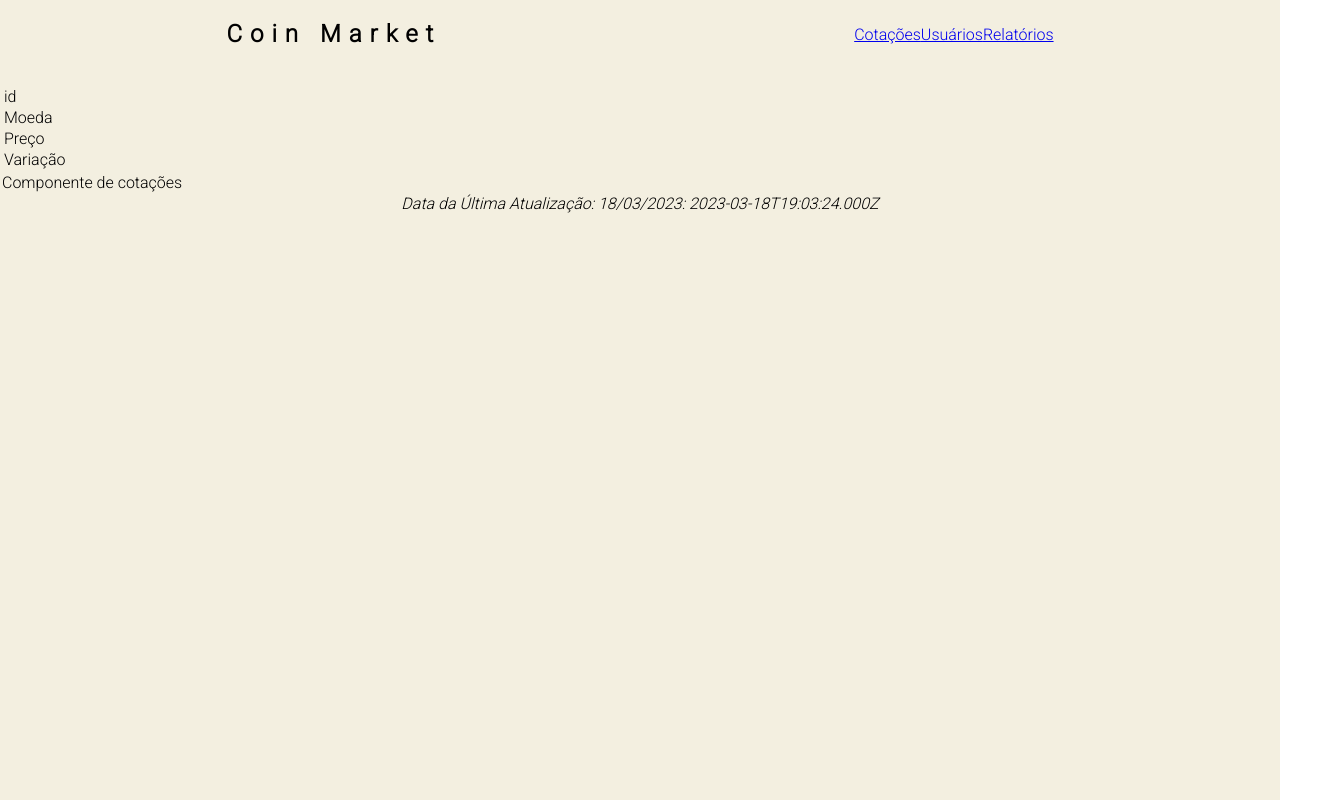
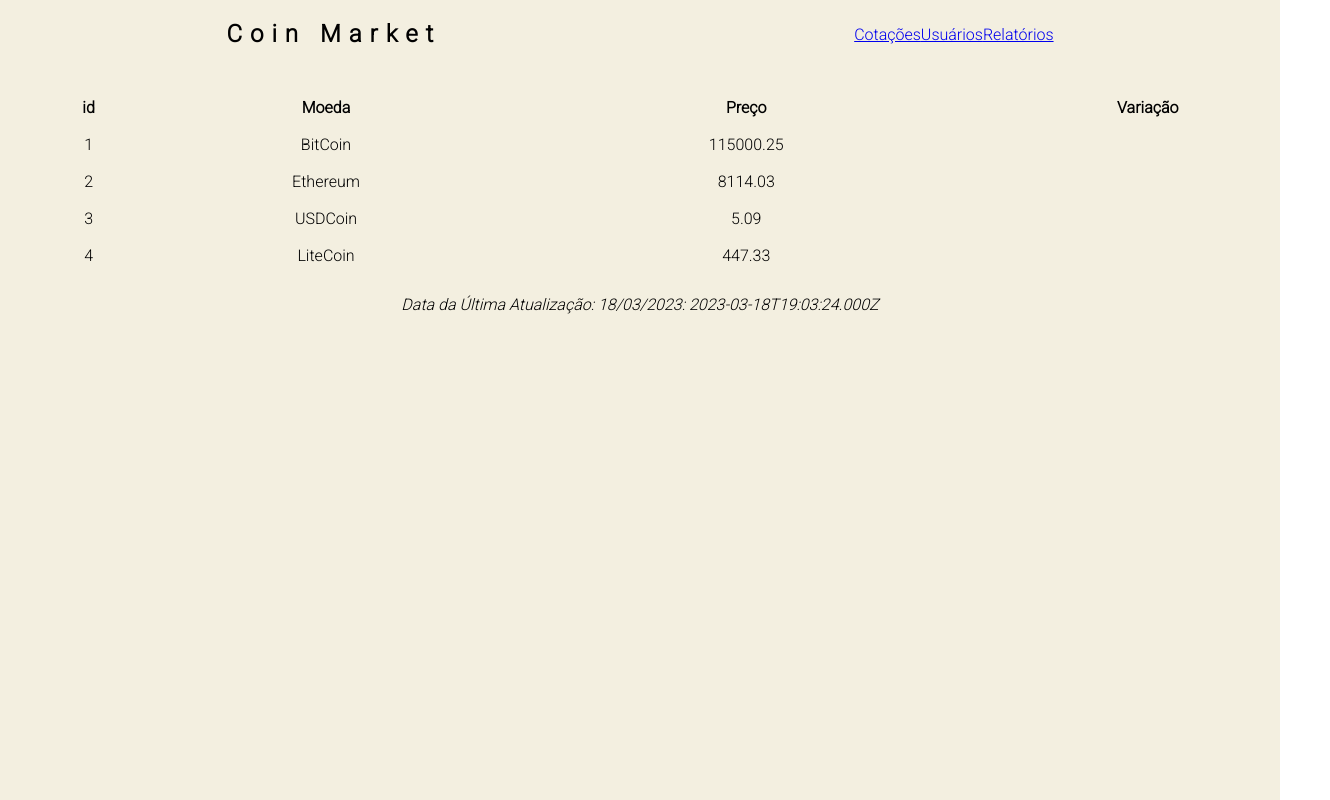
Before and after one commit to lenesignorelli/coinmarketlene, a React (Create React App) app: page / in a window 1280 px wide. Shown: the whole page, 1330 px wide, since content can reach past the window. Built offline with nearby package versions, Linux system fonts and the light colour scheme; a web font is replaced by a local one.

Commit message:
Implementa componentes Cotacoes e Coin

```diff
--- a/public/index.html
+++ b/public/index.html
@@ -24,7 +24,7 @@
       work correctly both with client-side routing and a non-root public URL.
       Learn how to configure a non-root public URL by running `npm run build`.
     -->
-    <title>React App</title>
+    <title>Página de Criptos</title>
   </head>
   <body>
     <noscript>You need to enable JavaScript to run this app.</noscript>
--- /dev/null
+++ b/src/components/Coin/index.js
@@ -0,0 +1,23 @@
+import PropTypes from 'prop-types';
+import './styles.css';
+
+//props
+function Coin({ id, nome, preco, variacao}) {
+  return (
+    <tr key={id}>
+      <td>{id}</td>
+      <td>{nome}</td>
+      <td>{preco}</td>
+      <td>{variacao}</td>
+    </tr>
+  )
+}
+
+Coin.propTypes = {
+  id: PropTypes.number.isRequired,
+  nome: PropTypes.string.isRequired,
+  preco: PropTypes.number.isRequired,
+  variacao: PropTypes.number.isRequired
+}
+
+export default Coin;
--- a/src/pages/Cotacoes/index.js
+++ b/src/pages/Cotacoes/index.js
@@ -1,17 +1,31 @@
+import Coin from '../../components/Coin';
 import './styles.css';
+
+const criptos = [
+    { "id": 1, "sigla": "BTC", "nome": "BitCoin", "preco": 115000.25, "variacaoPerc": 3.55 },
+    { "id": 2, "sigla": "ETH", "nome": "Ethereum", "preco": 8114.03, "variacaoPerc": 1.94 },
+    { "id": 3, "sigla": "USDC", "nome": "USDCoin", "preco": 5.09, "variacaoPerc": -0.15 },
+    { "id": 4, "sigla": "LTC", "nome": "LiteCoin", "preco": 447.33, "variacaoPerc": 1.99 }
+];
 
 export default function Cotacoes() {
   return (
-    <table>
+    <table className='tabela-cotacoes'>
         <thead>
             <tr>
-                <thead>id</thead>
-                <thead>Moeda</thead>
-                <thead>Preço</thead>
-                <thead>Variação</thead>
+                <th>id</th>
+                <th>Moeda</th>
+                <th>Preço</th>
+                <th>Variação</th>
             </tr>
         </thead>
-        Componente de cotações
+        <tbody>
+            {
+                criptos.map(coin => <Coin key={coin.id}
+                    id={coin.id} sigla={coin.sigla} nome={coin.nome} preco={coin.preco}
+                    variacao={coin.variacao} simbolo={coin.simbolo} />)
+           }
+        </tbody>
     </table>
   )
 }
--- a/src/pages/Cotacoes/styles.css
+++ b/src/pages/Cotacoes/styles.css
@@ -0,0 +1,9 @@
+.tabela-cotacoes {
+    width: 100%;
+    margin: 20px 50px;
+}
+
+.tabela-cotacoes td, .tabela-cotacoes th {
+    text-align: center;
+    padding: 8px 0px;
+}
```
Also changed, not shown: src/components/Coin/styles.css (added), 1 other file (tests, documents, lock files or other folders).
